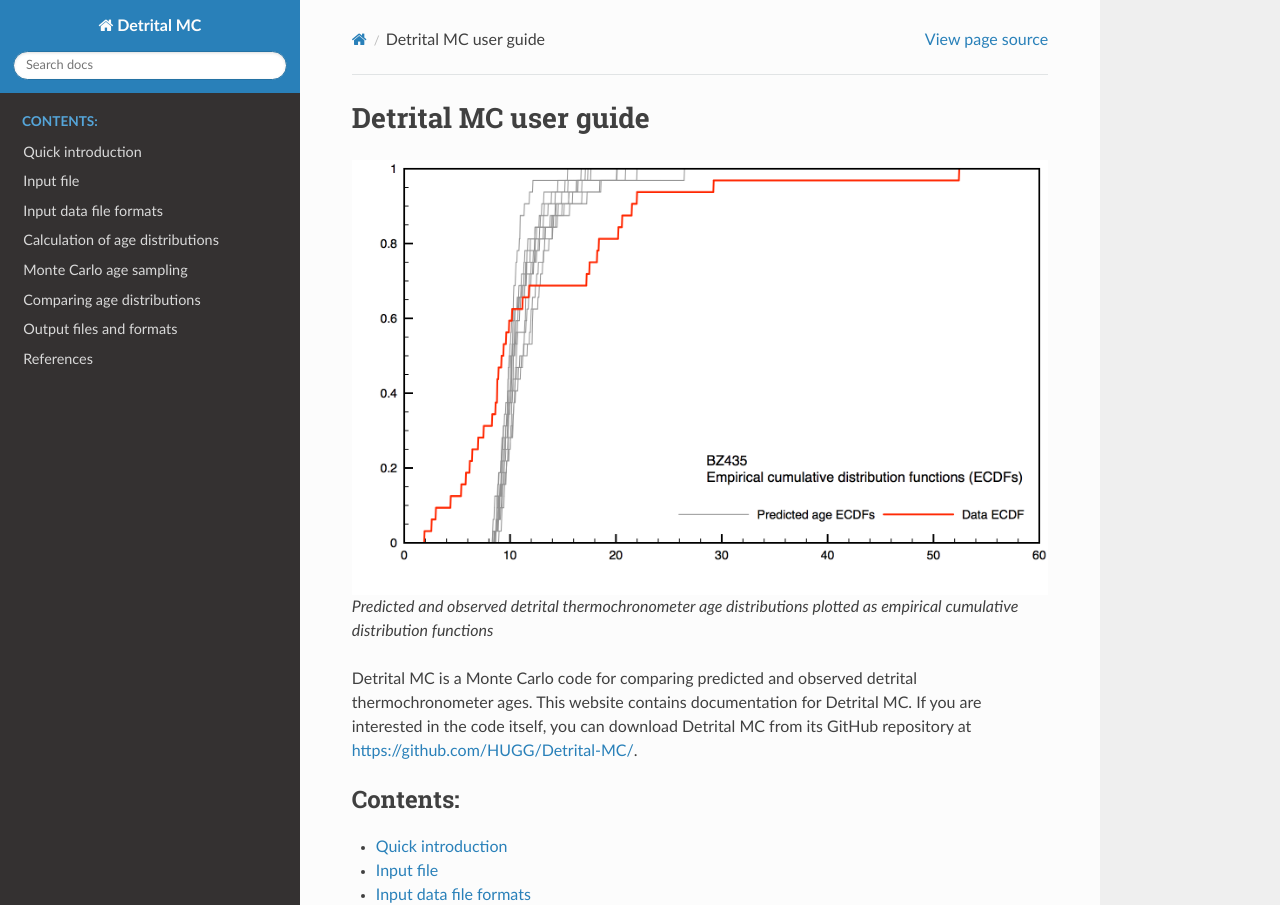
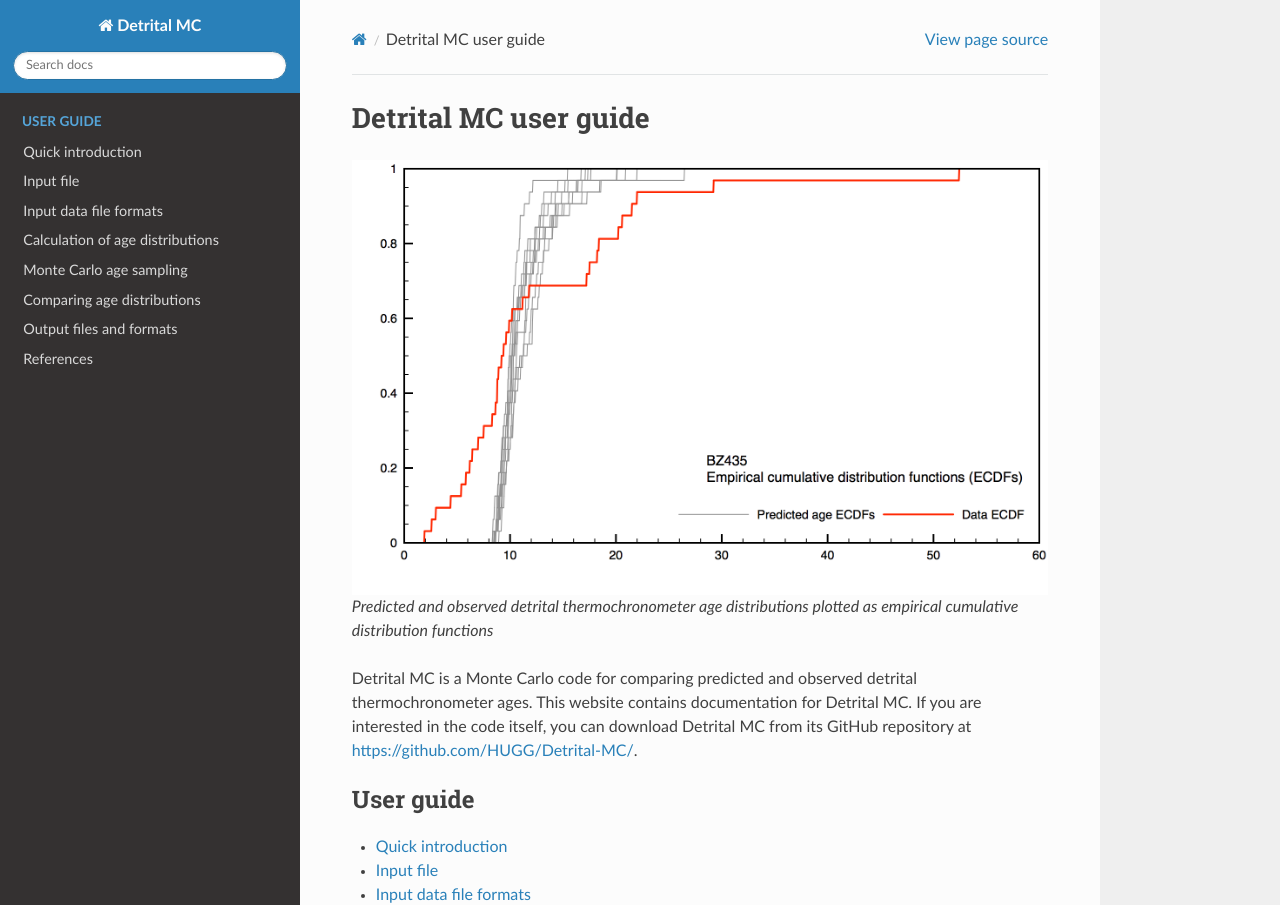
Before and after one commit to HUGG/Detrital-MC, a Sphinx documentation site: the page built from docs/source/index.rst, in a window 1280 px wide and 1373 px high. Shown: the top 905 px of the window. Built offline with Sphinx 7.4.7 and the Read the Docs theme 2.0.0, drawn with Linux system fonts in a browser that asks for light colours.

Commit message:
Minor edit

```diff
--- a/docs/source/index.rst
+++ b/docs/source/index.rst
@@ -18,7 +18,7 @@ If you are interested in the code itself, you can download Detrital MC from its
 
 .. toctree::
    :maxdepth: 2
-   :caption: Contents:
+   :caption: User guide
 
    manual/quick-intro
    manual/input-file
```
